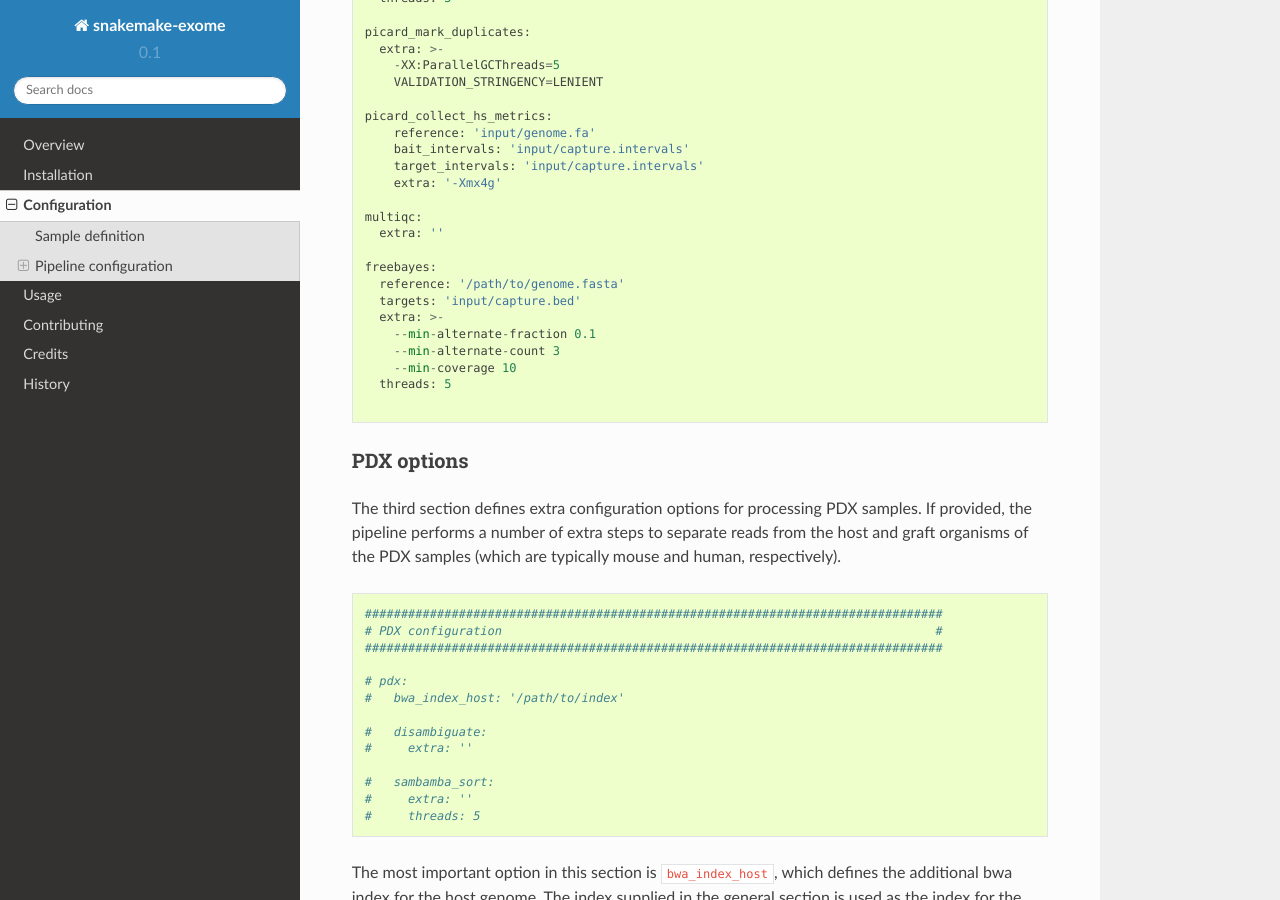
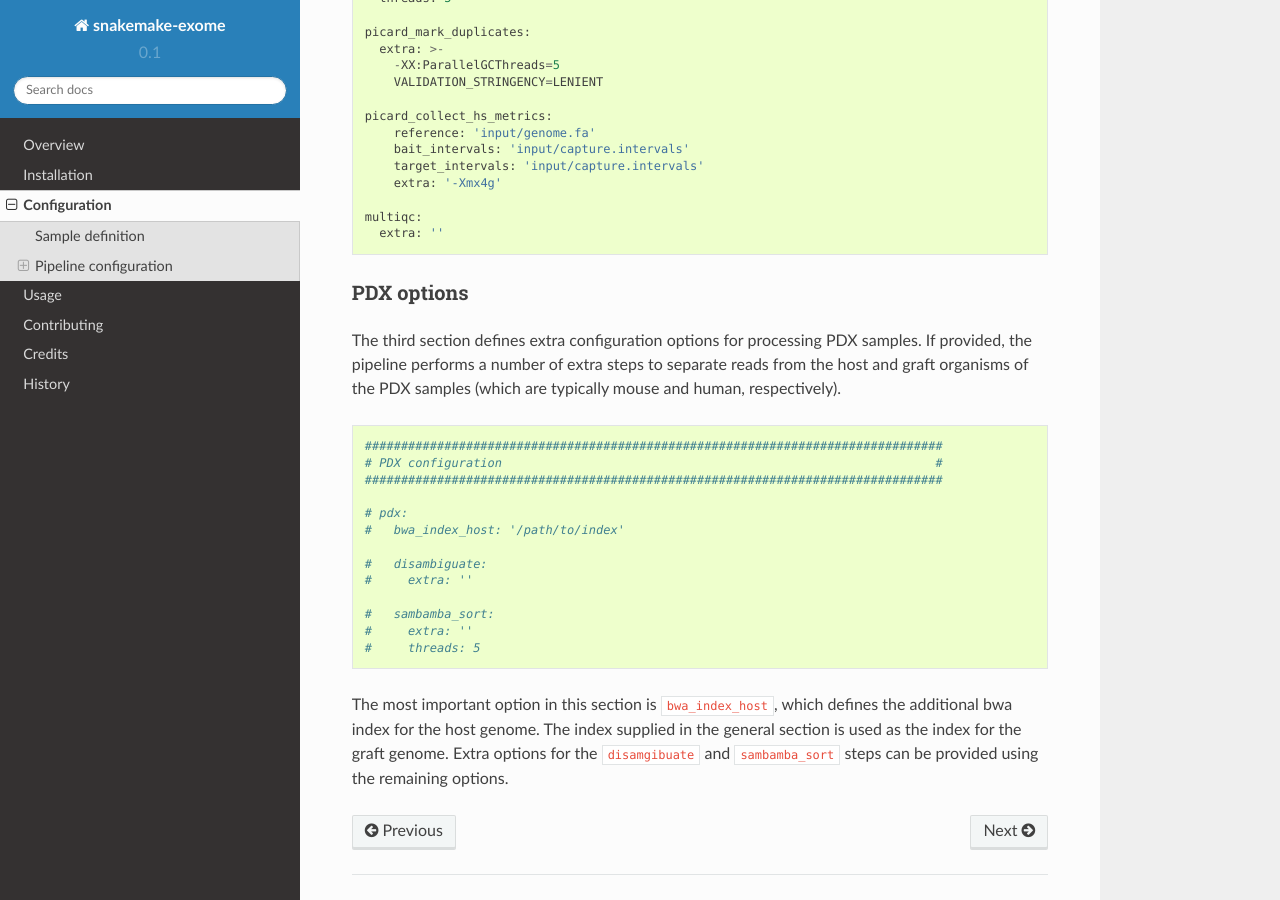
Before and after one commit to jrderuiter/snakemake-exome, a Sphinx documentation site: the page built from docs/configuration.rst, in a window 1280 px wide and 900 px high, scrolled down 2152 px. Built offline with Sphinx 7.4.7 and the Read the Docs theme 2.0.0, drawn with Linux system fonts in a browser that asks for light colours.

Commit message:
Removed freebayes, updated history for initial release.

```diff
--- a/config.yaml
+++ b/config.yaml
@@ -54,15 +54,6 @@ picard_collect_hs_metrics:
 multiqc:
   extra: ''
 
-freebayes:
-  reference: '/path/to/genome.fasta'
-  targets: 'input/capture.bed'
-  extra: >-
-    --min-alternate-fraction 0.1
-    --min-alternate-count 3
-    --min-coverage 10
-  threads: 5
-
 
 ################################################################################
 # PDX configuration                                                            #
--- a/docs/configuration.rst
+++ b/docs/configuration.rst
@@ -68,7 +68,7 @@ typically has an ``extra`` option, which allows you to pass arbitrary command
 line arguments to the underlying tool.
 
 .. literalinclude:: ../config.yaml
-    :lines: 15-65
+    :lines: 15-55
 
 PDX options
 ~~~~~~~~~~~
@@ -79,7 +79,7 @@ separate reads from the host and graft organisms of the PDX samples (which are
 typically mouse and human, respectively).
 
 .. literalinclude:: ../config.yaml
-    :lines: 67-
+    :lines: 58-
 
 The most important option in this section is ``bwa_index_host``, which defines
 the additional bwa index for the host genome. The index supplied in the general
--- a/docs/history.rst
+++ b/docs/history.rst
@@ -1,7 +1,7 @@
 History
 =======
 
-0.1.0 (unreleased)
+0.1.0 (03-07-2017)
 ------------------
 
-* Initial release.
+* Initial release, containing basic exome pipeline with optional PDX support.
```
